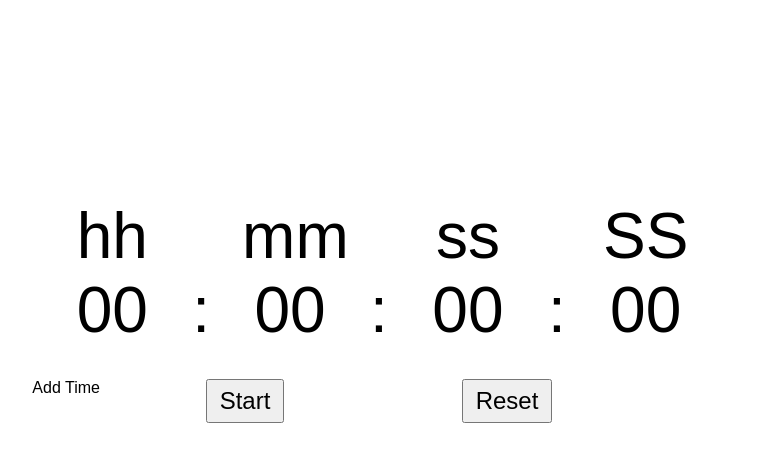
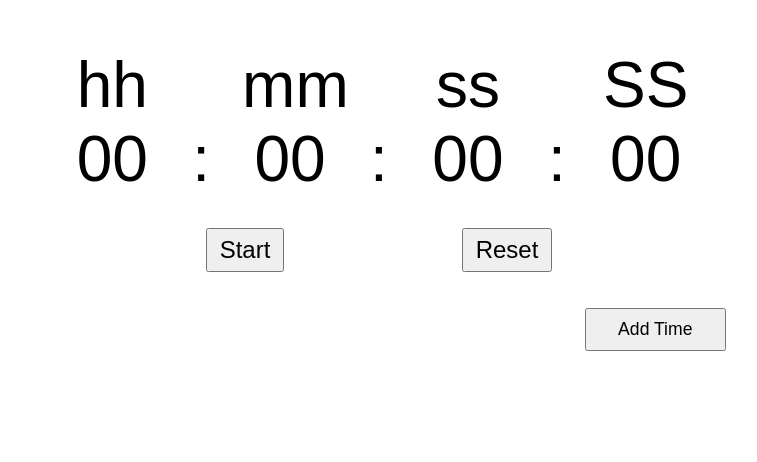
Before and after one commit to ruchira088/task-timer-front-end, a Next.js app: page / in a window 1280 px wide. Shown: the part 118-580 px from the top of the page, without its empty margins (261-1018 px from the left). Built offline with nearby package versions, Linux system fonts and the light colour scheme.

Commit message:
Enhance timer component layout and styles for better usability

```diff
--- a/src/components/timer/Timer.module.scss
+++ b/src/components/timer/Timer.module.scss
@@ -1,7 +1,11 @@
 .timer {
+  margin-top: -20em;
+  position: relative;
+
   .footer {
     display: flex;
     justify-content: center;
+
     .timerButtonPanel {
       position: relative;
       width: 50%;
@@ -21,15 +25,31 @@
       }
     }
   }
+}
 
-  .addTime {
-    .addTimeButton {
+.addTime {
+  position: absolute;
+  right: 0;
+  margin-top: 5em;
 
-    }
+  button, input {
+    width: 50%;
+    margin: 0 0 0 auto;
+    min-width: 8em;
+  }
 
-    .hideAddSecondsInput {
-      display: none;
-    }
+  button {
+    padding: 0.5em;
+  }
+
+  .addTimeInput {
+    display: flex;
+    flex-direction: column;
+    gap: 0.5em;
+  }
+
+  .hideAddSecondsInput {
+    display: none;
   }
 }
 
@@ -59,6 +79,16 @@
   .timerButton {
     font-size: 1.5em;
   }
+
+  .addTime {
+    input {
+      font-size: 2em;
+    }
+
+    button {
+      font-size: 1.1em;
+    }
+  }
 }
 
 @container (max-width: 45em) {
@@ -68,6 +98,12 @@
 
   .timerButton {
     font-size: 1.25em;
+  }
+
+  .addTime {
+    input {
+      font-size: 1.75em;
+    }
   }
 }
 
@@ -79,6 +115,12 @@
   .timerButton {
     font-size: 1.1em;
   }
+
+  .addTime {
+    input {
+      font-size: 1.5em;
+    }
+  }
 }
 
 @container (max-width: 24em) {
@@ -89,4 +131,10 @@
   .timerButton {
     font-size: 1em;
   }
+
+  .addTime {
+    input {
+      font-size: 1.25em;
+    }
+  }
 }
--- a/src/components/timer/Timer.tsx
+++ b/src/components/timer/Timer.tsx
@@ -72,17 +72,19 @@ const Timer = () => {
         </div>
       </div>
       <div className={styles.addTime}>
-        <div
+        <button
           onClick={() => setShowAddSeconds(true)}
-          className={classNames(styles.addTimeButton, {[styles.hideAddSecondsInput]: showAddSeconds})}>
+          className={classNames({[styles.hideAddSecondsInput]: showAddSeconds})}>
           Add Time
-        </div>
-        <div className={classNames({[styles.hideAddSecondsInput]: !showAddSeconds})}>
+        </button>
+        <div className={classNames(styles.addTimeInput, {[styles.hideAddSecondsInput]: !showAddSeconds})}>
           <input value={inputValue} onChange={(changeEvent) => setInputValue(changeEvent.target.value)}/>
-          <div>
-            <button onClick={addTime} disabled={isNaN(parseInt(inputValue))}>Add Seconds</button>
-            <button onClick={cancelAddSeconds}>Cancel</button>
-          </div>
+          <button onClick={addTime} disabled={isNaN(parseInt(inputValue))}>
+            Add Seconds
+          </button>
+          <button onClick={cancelAddSeconds}>
+            Cancel
+          </button>
         </div>
       </div>
     </div>
```
